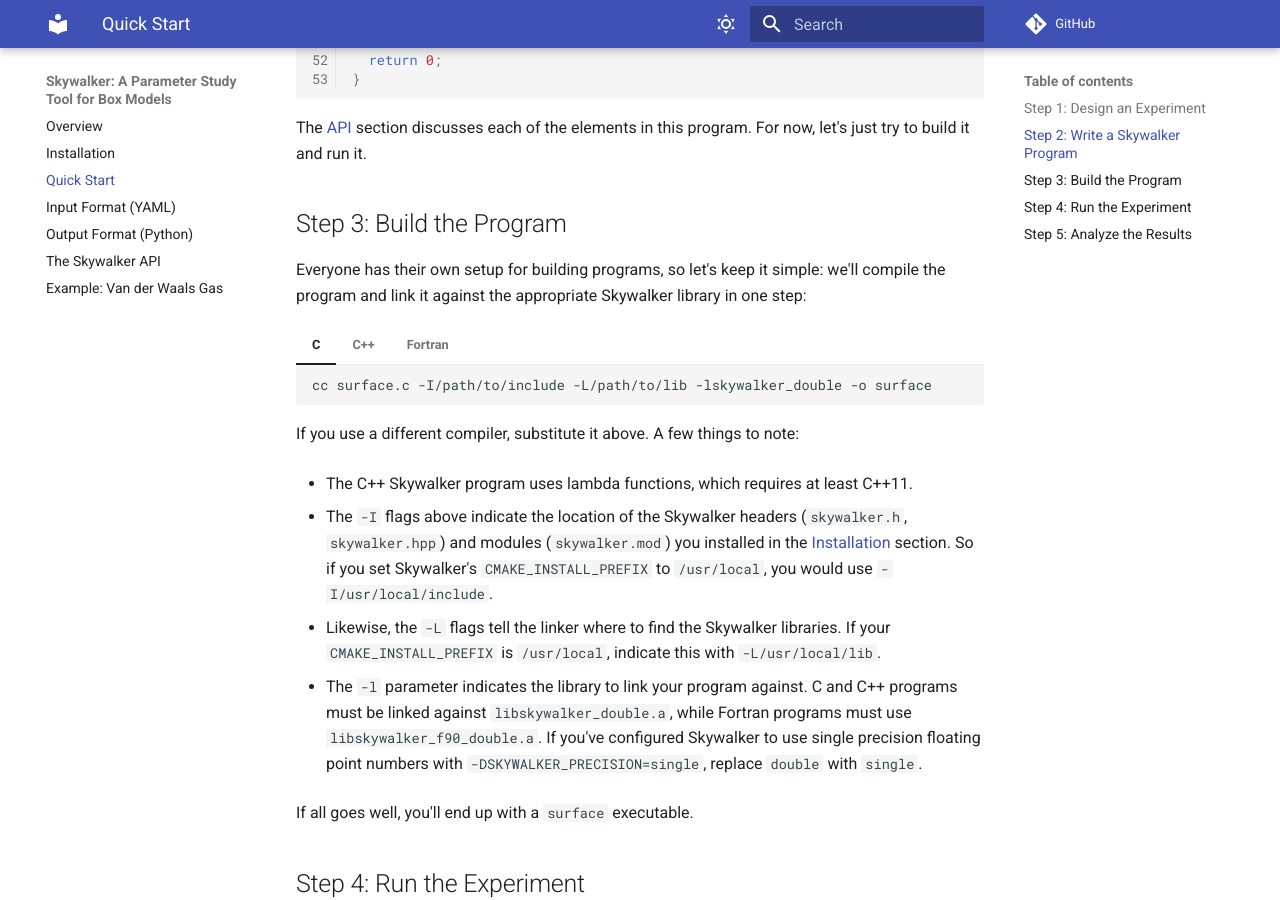
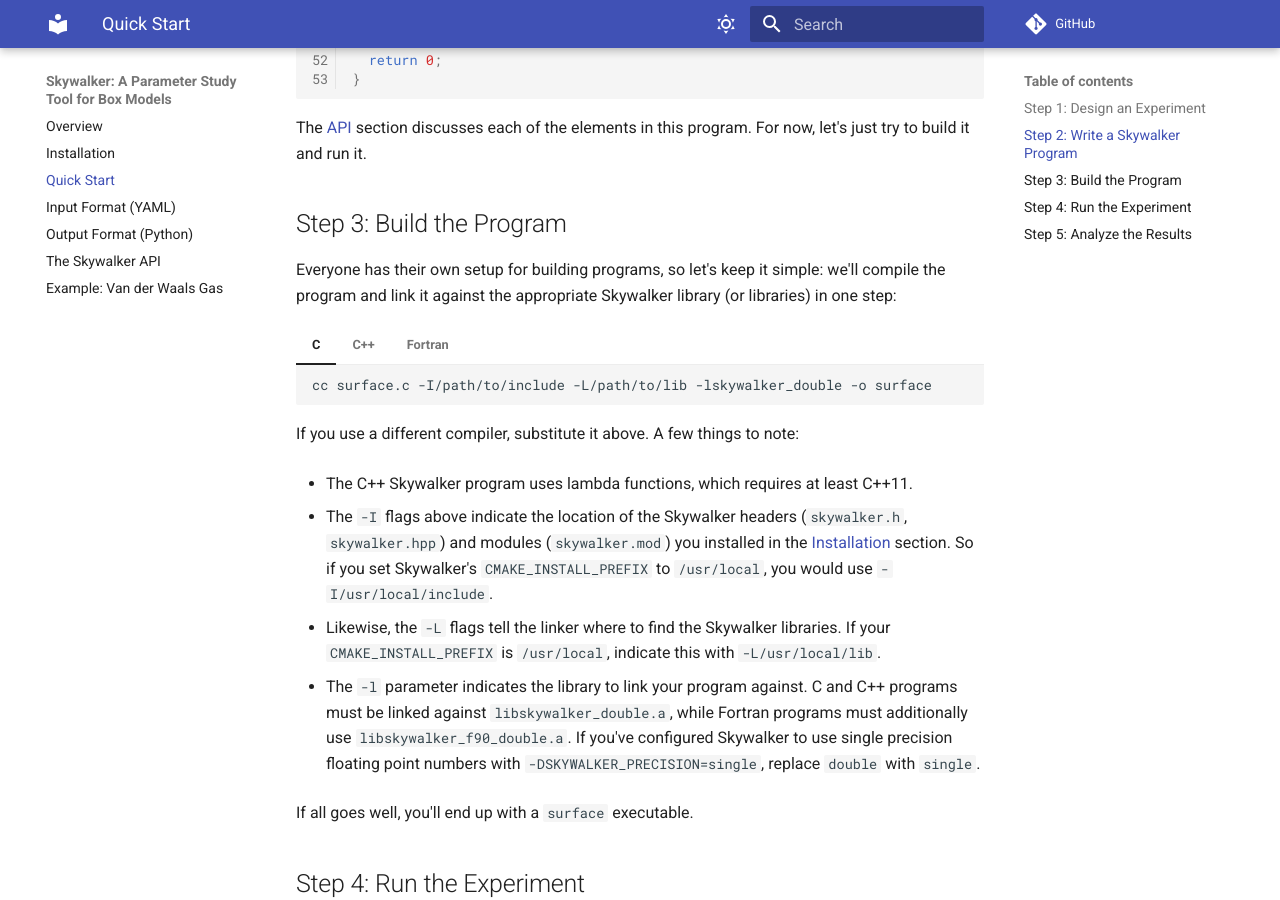
Before and after one commit to eagles-project/skywalker, an MkDocs documentation site: the page built from docs/quick_start.md, in a window 1280 px wide and 900 px high, scrolled down 2260 px. Built offline with MkDocs 1.6.1 and Material for MkDocs 9.7.7, drawn with Linux system fonts in a browser that asks for light colours; comment, search, counter and statistics services are not loaded.

Commit message:
A few more doc updates.

````diff
--- a/docs/quick_start.md
+++ b/docs/quick_start.md
@@ -206,7 +206,7 @@
 
 Everyone has their own setup for building programs, so let's keep it simple:
 we'll compile the program and link it against the appropriate Skywalker library
-in one step:
+(or libraries) in one step:
 
 === "C"
     ```
@@ -237,8 +237,8 @@
 
 * The `-l` parameter indicates the library to link your program against. C and
   C++ programs must be linked against `libskywalker_double.a`, while Fortran
-  programs must use `libskywalker_f90_double.a`. If you've configured Skywalker
-  to use single precision floating point numbers with
+  programs must additionally use `libskywalker_f90_double.a`. If you've
+  configured Skywalker to use single precision floating point numbers with
   `-DSKYWALKER_PRECISION=single`, replace `double` with `single`.
 
 If all goes well, you'll end up with a `surface` executable.
````
Also changed, not shown: other parts of docs/quick_start.md (+1 -1 lines).
